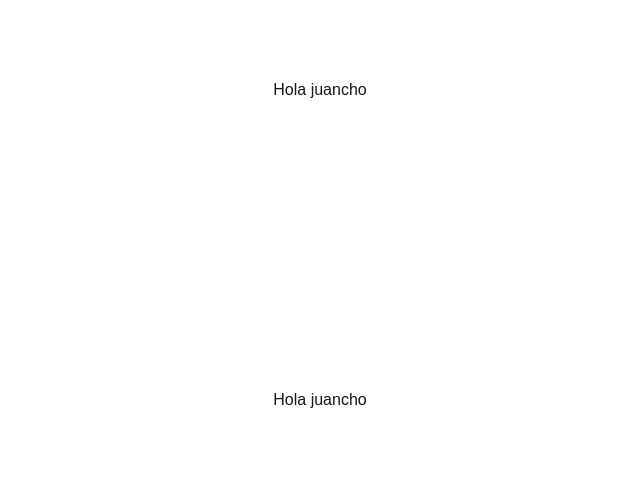
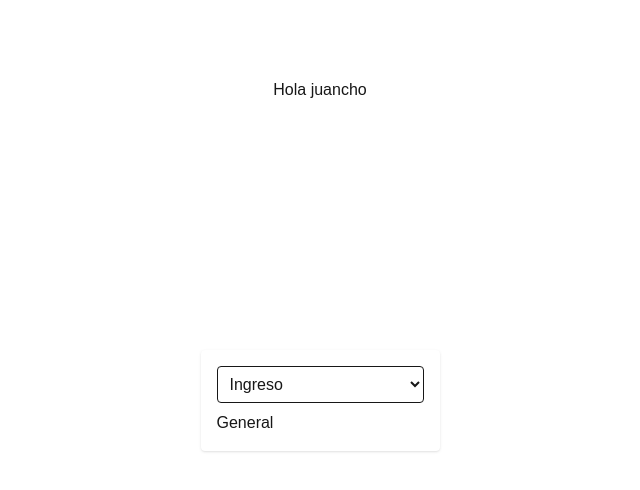
Before and after one commit to yujiro1045/Money-manager-app, a Next.js app: page / in a window 1280 px wide. Shown: the top 490 px of the page, without its empty margins (320-960 px from the left). Built offline with nearby package versions, Linux system fonts and the light colour scheme.

Commit message:
se instalo firebase, tambien se creo el state global de las finanzas y un formulario de las finanzas

```diff
--- a/src/app/page.tsx
+++ b/src/app/page.tsx
@@ -1,8 +1,10 @@
+import TransactionForm from "@/components/TransactionForm";
+
 export default function Home() {
   return (
     <div className="grid grid-rows-[20px_1fr_20px] items-center justify-items-center min-h-screen p-8 pb-20 gap-16 sm:p-20 font-[family-name:var(--font-geist-sans)]">
       <h1>Hola juancho</h1>
-      <h1>Hola juancho</h1>
+      <TransactionForm />
     </div>
   );
 }
--- /dev/null
+++ b/src/components/TransactionForm.tsx
@@ -0,0 +1,23 @@
+import { useFinanceStore } from "@/store/FinanceState";
+import React, { useState } from "react";
+
+const TransactionForm = () => {
+  const addTransaction = useFinanceStore((state) => state.addTransaction);
+  const [category, setCategory] = useState("General");
+  const [type, setType] = useState<"income" | "expense">("income");
+  const [amount, setAmount] = useState("");
+
+  return (
+    <form className="bg-white p-4 rounded shadow">
+      <div className="flex flex-col gap-2">
+        <select className="border p-2 rounded">
+          <option value="income">Ingreso</option>
+          <option value="expense">Gasto</option>
+        </select>
+        <input type="text" value={category} />
+      </div>
+    </form>
+  );
+};
+
+export default TransactionForm;
--- /dev/null
+++ b/src/store/FinanceState.ts
@@ -0,0 +1,27 @@
+import { create } from "zustand";
+
+export type Transaction = {
+  id: string;
+  type: "income" | "expoense";
+  category: string;
+  amount: number;
+  date: string;
+  description?: string;
+};
+type FinanceState = {
+  transactions: Transaction[];
+  addTransaction: (t: Transaction) => void;
+  deleteTransaction: (id: string) => void;
+};
+
+export const useFinanceStore = create<FinanceState>((set) => ({
+  transactions: [],
+  addTransaction: (t) =>
+    set((state) => ({
+      transactions: [...state.transactions, t],
+    })),
+  deleteTransaction: (id) =>
+    set((state) => ({
+      transactions: state.transactions.filter((t) => t.id !== id),
+    })),
+}));
```
Also changed, not shown: src/libs/firebase.ts (added).
